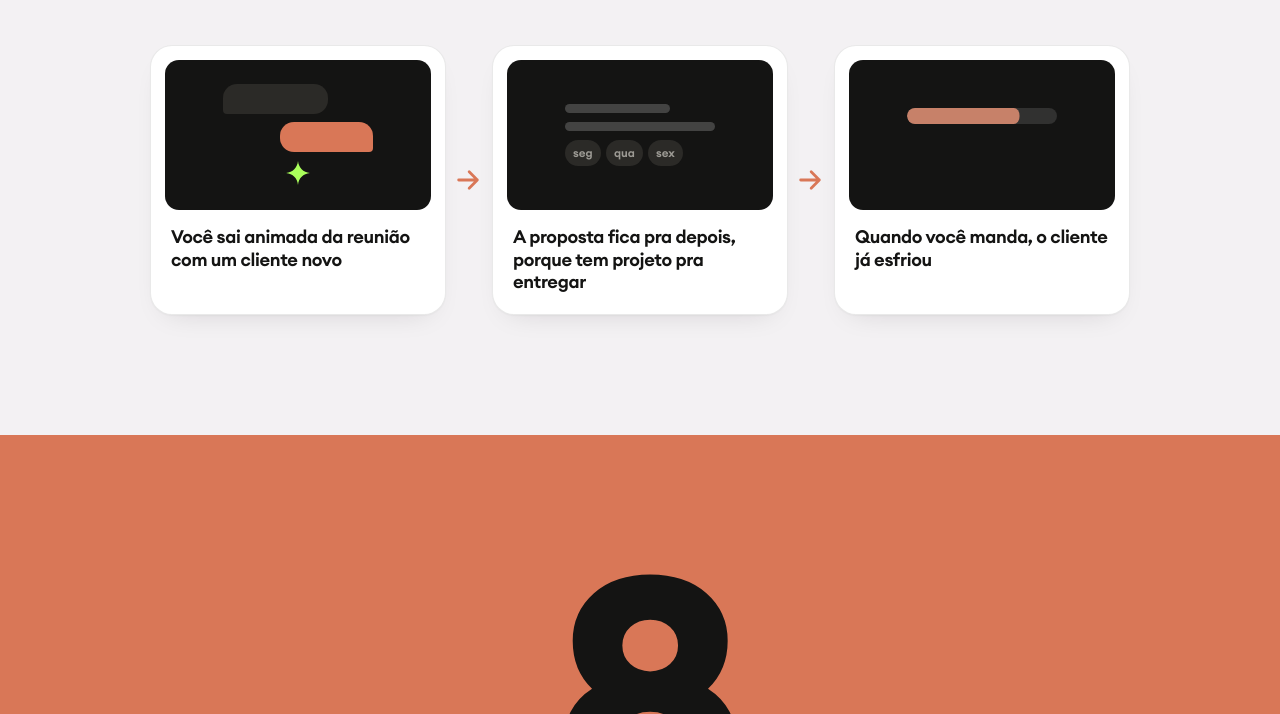
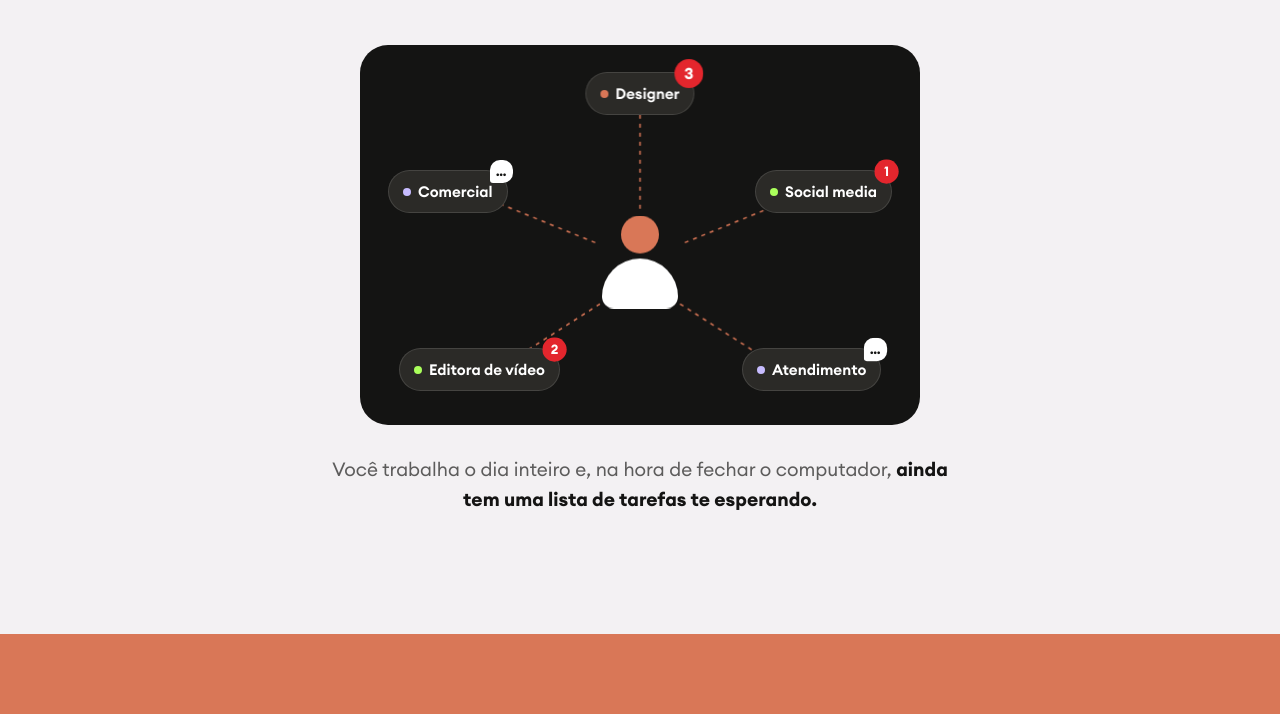
Before and after one commit to tedeschilari-ai/laritedeschi-site, a plain HTML site: page funcionarios-ia/index.html in a window 1280 px wide. Shown: the part 1636-2350 px from the top of the page. Drawn offline with Linux system fonts and the light colour scheme.

Commit message:
Prévia v4b: dobra 2 com uma pessoa e cinco funções em volta
Co-Authored-By: Claude Fable 5.2 <noreply@anthropic.com>

```diff
--- a/assets/css/funcionarios-ia.css
+++ b/assets/css/funcionarios-ia.css
@@ -489,3 +489,33 @@
 .custo .total small{line-height:1.3}
 .parada .eti{padding:4px 8px;font-size:11.5px}
 @media (max-width:760px){.parada .dias{gap:3px}.parada .eti{padding:3px 6px;font-size:10px}}
+
+/* v4b · Dobra 2: uma pessoa só, cinco funções em volta pedindo atenção */
+.roda{position:relative;max-width:560px;height:380px;margin:0 auto;border-radius:28px;background:var(--preto);overflow:hidden}
+.roda svg.fios{position:absolute;inset:0;width:100%;height:100%}
+.roda svg.fios line{stroke:var(--accent);stroke-width:1.5;stroke-dasharray:4 5;vector-effect:non-scaling-stroke}
+.pessoa{position:absolute;left:50%;top:57%;translate:-50% -50%;display:grid;justify-items:center;gap:5px}
+.pessoa i{display:block;width:38px;height:38px;border-radius:50%;background:var(--accent)}
+.pessoa b{display:block;width:76px;height:50px;border-radius:38px 38px 12px 12px;background:#fff}
+.cracha{position:absolute;display:inline-flex;align-items:center;gap:7px;padding:9px 14px;border-radius:999px;background:var(--cartao);color:#fff;font-weight:600;font-size:15px;white-space:nowrap;border:1px solid rgba(255,255,255,.12)}
+.cracha::before{content:"";width:8px;height:8px;border-radius:50%;background:var(--c,var(--accent))}
+.cracha .alerta{position:absolute;top:-11px;right:-7px;display:grid;place-items:center;min-width:23px;height:23px;padding:0 6px;border-radius:999px;background:var(--verm);color:#fff;font-size:12.5px;font-weight:700;line-height:1}
+.cracha .alerta.msg{border-radius:10px 10px 10px 3px;background:#fff;color:var(--preto);letter-spacing:1px}
+.cracha.c1{left:50%;top:7%;translate:-50% 0}
+.cracha.c2{left:5%;top:33%}
+.cracha.c3{right:5%;top:33%}
+.cracha.c4{left:7%;bottom:9%}
+.cracha.c5{right:7%;bottom:9%}
+@keyframes chama{0%,100%{scale:1}50%{scale:1.28}}
+@keyframes treme{0%,100%{rotate:0deg}25%{rotate:-2.5deg}75%{rotate:2.5deg}}
+.anim.on .cracha .alerta{animation:pop .45s cubic-bezier(.2,.7,.2,1) both,chama 1.5s ease-in-out infinite;animation-delay:calc(var(--i,0)*.26s + .35s),calc(var(--i,0)*.26s + var(--p,1s))}
+.anim.on .pessoa{animation:treme 2.4s ease-in-out 2.6s infinite}
+.fim .cracha .alerta,.fim .pessoa{animation:none!important}
+@media (prefers-reduced-motion:reduce){.cracha .alerta,.pessoa{animation:none!important}}
+.roda+.depois{margin-top:30px}
+@media (max-width:640px){
+  .roda{height:340px;border-radius:24px}
+  .cracha{font-size:13.5px;padding:8px 12px}
+  .cracha.c2{left:3%}.cracha.c3{right:3%}.cracha.c4{left:4%}.cracha.c5{right:4%}
+  .pessoa i{width:32px;height:32px}.pessoa b{width:64px;height:42px}
+}
--- a/funcionarios-ia/index.html
+++ b/funcionarios-ia/index.html
@@ -62,18 +62,23 @@ fbq('init','874750447646279');fbq('track','PageView');fbq('track','ViewContent',
   </div>
 </header>
 
-<!-- ================= Dobra 2 · Ativação: um exemplo ================= -->
+<!-- ================= Dobra 2 · Ativação: uma pessoa, cinco funções ================= -->
 <section id="hoje">
   <div class="wrap">
     <div class="head rv">
       <span class="eyebrow">O seu dia hoje</span>
       <h2>É provável que hoje você seja designer, comercial, social media, editora de vídeo e atendimento, <span class="grad">tudo ao mesmo tempo</span></h2>
     </div>
-    <ol class="cenas anim rv" data-loop="7500" data-nome="exemplo da proposta">
-      <li class="a" style="--i:0"><div class="quadro"><div class="conv"><span class="bal a pop" style="--i:1"></span><span class="bal dir a pop" style="--i:2"></span><svg class="a pop" style="--i:3"><use href="#est"/></svg></div></div><p>Você sai animada da reunião com um cliente novo</p></li>
-      <li class="a" style="--i:5"><div class="quadro"><div class="parada"><span class="barra a cresce" style="--i:6;width:70%"></span><span class="barra a cresce" style="--i:7"></span><div class="dias"><span class="eti a pop" style="--i:8">seg</span><span class="eti a pop" style="--i:10">qua</span><span class="eti a pop" style="--i:12">sex</span></div></div></div><p>A proposta fica pra depois, porque tem projeto pra entregar</p></li>
-      <li class="a" style="--i:14"><div class="quadro"><div class="frio"><span class="termo"><b class="a esfria" style="--i:15"></b></span><svg class="a pop" style="--i:21" viewBox="0 0 24 24"><use href="#ast"/></svg></div></div><p>Quando você manda, o cliente já esfriou</p></li>
-    </ol>
+    <div class="roda anim rv" data-nome="uma pessoa, cinco funções" role="img" aria-label="Uma pessoa só, com cinco funções em volta pedindo atenção: designer, comercial, social media, editora de vídeo e atendimento">
+      <svg class="fios" viewBox="0 0 100 100" preserveAspectRatio="none" aria-hidden="true"><line class="a" style="--i:0" x1="50" y1="16" x2="50" y2="44"/><line class="a" style="--i:2" x1="22" y1="40" x2="42" y2="52"/><line class="a" style="--i:4" x1="78" y1="40" x2="58" y2="52"/><line class="a" style="--i:6" x1="26" y1="84" x2="43" y2="68"/><line class="a" style="--i:8" x1="74" y1="84" x2="57" y2="68"/></svg>
+      <div class="pessoa" aria-hidden="true"><i></i><b></b></div>
+      <span class="cracha c1 a pop" style="--i:0;--p:1.1s">Designer<span class="alerta">3</span></span>
+      <span class="cracha c2 a pop" style="--i:2;--p:1.5s;--c:var(--lilas)">Comercial<span class="alerta msg">…</span></span>
+      <span class="cracha c3 a pop" style="--i:4;--p:1.2s;--c:var(--lima)">Social media<span class="alerta">1</span></span>
+      <span class="cracha c4 a pop" style="--i:6;--p:1.7s;--c:var(--lima)">Editora de vídeo<span class="alerta">2</span></span>
+      <span class="cracha c5 a pop" style="--i:8;--p:1.3s;--c:var(--lilas)">Atendimento<span class="alerta msg">…</span></span>
+    </div>
+    <p class="depois rv">Você trabalha o dia inteiro e, na hora de fechar o computador, <b>ainda tem uma lista de tarefas te esperando.</b></p>
   </div>
 </section>
 
```
